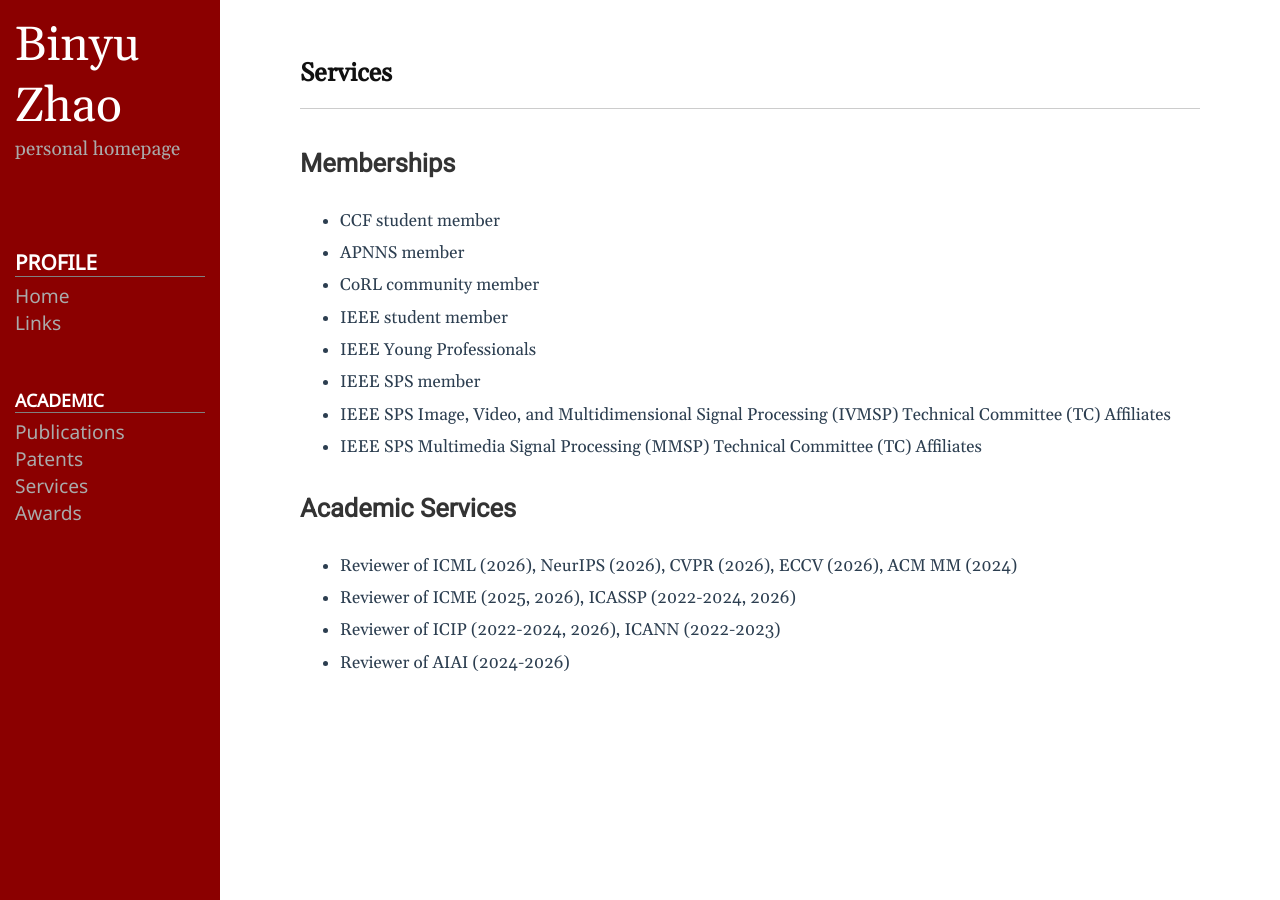
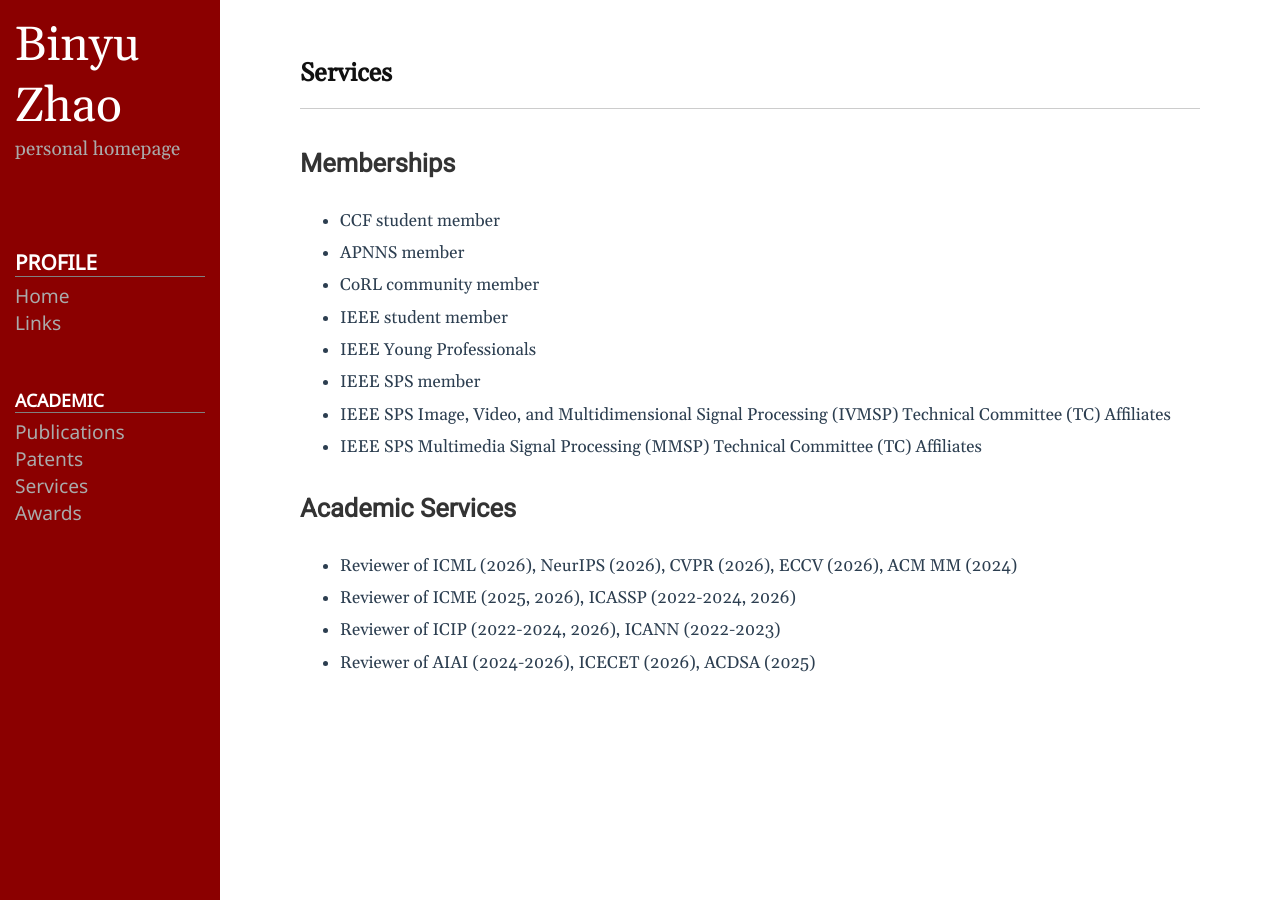
Before and after one commit to byzhaoAI/byzhaoAI.github.io, a Jekyll site: the page built from service.md, in a window 1280 px wide. Built offline with Jekyll 4.4.1, drawn with Linux system fonts in a browser that asks for light colours.

Commit message:
status update

```diff
--- a/service.md
+++ b/service.md
@@ -20,4 +20,4 @@ permalink: /service/
 - Reviewer of ICML (2026), NeurIPS (2026), CVPR (2026), ECCV (2026), ACM MM (2024)
 - Reviewer of ICME (2025, 2026), ICASSP (2022-2024, 2026)
 - Reviewer of ICIP (2022-2024, 2026), ICANN (2022-2023)
-- Reviewer of AIAI (2024-2026)
+- Reviewer of AIAI (2024-2026), ICECET (2026), ACDSA (2025)
```
